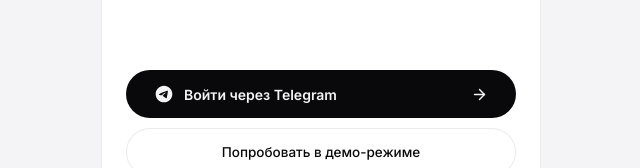
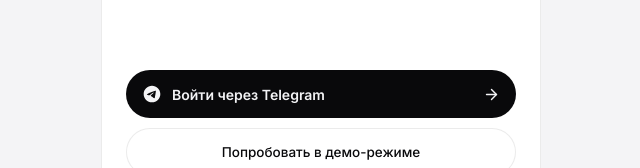
Before and after one commit to Artstrel/TaskerBot, a React (Vite) app in the folder frontend/: page / in a window 1280 px wide. Shown: the part 479-647 px from the top of the page, without its empty margins (319-959 px from the left). Built offline with nearby package versions, Linux system fonts and the light colour scheme.

Commit message:
style: update padding and format dotPulse animation keyframes in index.css

```diff
--- a/frontend/src/index.css
+++ b/frontend/src/index.css
@@ -4035,10 +4035,13 @@ body,
 }
 
 @keyframes dotPulse {
-  0%, 100% {
+
+  0%,
+  100% {
     opacity: 0.3;
     transform: scale(0.8);
   }
+
   50% {
     opacity: 1;
     transform: scale(1.2);
@@ -4220,7 +4223,7 @@ body,
   display: flex;
   align-items: center;
   justify-content: space-between;
-  padding: 0 28px;
+  padding: 0 16px;
   box-sizing: border-box;
   cursor: pointer;
   border: none;
```
